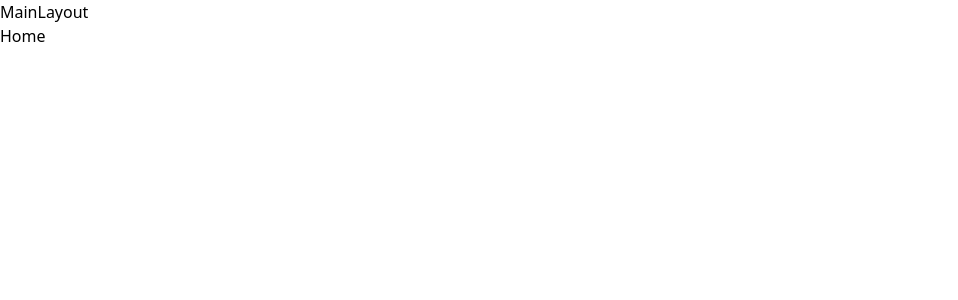
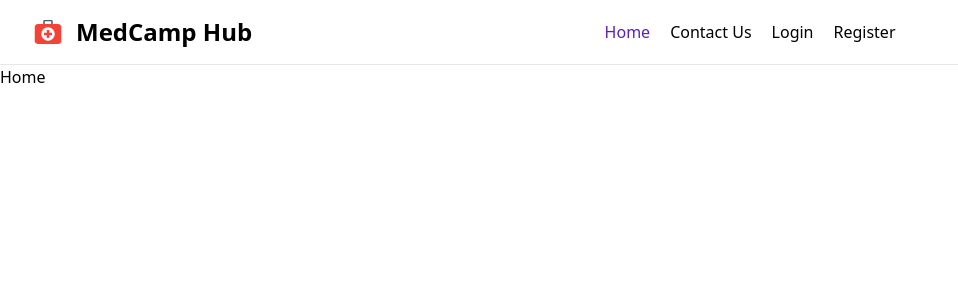
Before and after one commit to imtiazsakib15/med-camp-hub-client, a React (Vite) app: page / in a window 1280 px wide. Shown: the top 300 px of the page, without its empty margins (0-958 px from the left). Built offline with nearby package versions, Linux system fonts and the light colour scheme.

Commit message:
Navbar added

```diff
--- a/src/layout/MainLayout.jsx
+++ b/src/layout/MainLayout.jsx
@@ -1,9 +1,10 @@
 import { Outlet } from "react-router-dom";
+import Navbar from "../pages/Shared/Navbar/Navbar";
 
 const MainLayout = () => {
   return (
     <>
-      MainLayout
+      <Navbar />
       <Outlet />
     </>
   );
--- /dev/null
+++ b/src/pages/Shared/Navbar/Navbar.jsx
@@ -0,0 +1,176 @@
+import { Link, NavLink } from "react-router-dom";
+import logo from "../../../../public/med-camp-logo.png";
+import SectionContainer from "../SectionContainer/SectionContainer";
+
+const Navbar = () => {
+  const user = false;
+  return (
+    <nav className="bg-white border-b border-gray-200">
+      <SectionContainer>
+        <div className="flex flex-wrap items-center justify-between py-4">
+          <Link to="/" className="flex items-center space-x-3">
+            <img src={logo} className="h-8" alt="Logo" />
+            <span className="text-2xl font-semibold whitespace-nowrap">
+              MedCamp Hub
+            </span>
+          </Link>
+          <div className="flex gap-5 md:order-2">
+            {user && (
+              <div className="flex items-center md:order-2 space-x-3 md:space-x-0 ">
+                <button
+                  type="button"
+                  className="flex text-sm bg-gray-800 rounded-full md:me-0 focus:ring-4 focus:ring-gray-300"
+                  id="user-menu-button"
+                  aria-expanded="false"
+                  data-dropdown-toggle="user-dropdown"
+                  data-dropdown-placement="bottom"
+                >
+                  <span className="sr-only">Open user menu</span>
+                  <img
+                    className="w-8 h-8 rounded-full"
+                    src="/docs/images/people/profile-picture-3.jpg"
+                    alt="user photo"
+                  />
+                </button>
+                <div
+                  className="z-50 hidden my-4 text-base list-none bg-white divide-y divide-gray-100 rounded-lg shadow"
+                  id="user-dropdown"
+                >
+                  <div className="px-4 py-3">
+                    <span className="block text-sm text-gray-900">
+                      Bonnie Green
+                    </span>
+                    <span className="block text-sm  text-gray-500 truncate">
+                      name@flowbite.com
+                    </span>
+                  </div>
+                  <ul className="py-2" aria-labelledby="user-menu-button">
+                    <li>
+                      <Link
+                        to="/profile"
+                        className="block px-4 py-2 text-sm text-gray-700 hover:bg-gray-100"
+                      >
+                        Profile
+                      </Link>
+                    </li>
+                    <li>
+                      <Link
+                        to="/"
+                        className="block px-4 py-2 text-sm text-gray-700 hover:bg-gray-100 "
+                      >
+                        Sign out
+                      </Link>
+                    </li>
+                  </ul>
+                </div>
+              </div>
+            )}
+            <button
+              data-collapse-toggle="navbar-user"
+              type="button"
+              className="inline-flex items-center p-2 w-10 h-10 justify-center text-sm text-gray-500 rounded-lg md:hidden hover:bg-gray-100 focus:outline-none focus:ring-2 focus:ring-gray-200"
+              aria-controls="navbar-user"
+              aria-expanded="false"
+            >
+              <span className="sr-only">Open main menu</span>
+              <svg
+                className="w-5 h-5"
+                aria-hidden="true"
+                xmlns="http://www.w3.org/2000/svg"
+                fill="none"
+                viewBox="0 0 17 14"
+              >
+                <path
+                  stroke="currentColor"
+                  strokeLinecap="round"
+                  strokeLinejoin="round"
+                  strokeWidth="2"
+                  d="M1 1h15M1 7h15M1 13h15"
+                />
+              </svg>
+            </button>
+          </div>
+          <div
+            className="items-center justify-between hidden w-full md:flex md:w-auto md:order-1"
+            id="navbar-user"
+          >
+            <ul className="flex flex-col font-medium p-4 md:p-0 mt-4 border border-gray-100 rounded-lg bg-gray-50 md:space-x-5 md:flex-row md:mt-0 md:border-0 md:bg-white ">
+              <li>
+                <NavLink
+                  className={({ isActive }) =>
+                    isActive ? "text-violet-800" : ""
+                  }
+                  to="/"
+                >
+                  Home
+                </NavLink>
+              </li>
+              {user && (
+                <>
+                  <li>
+                    <NavLink
+                      className={({ isActive }) =>
+                        isActive ? "text-violet-800" : ""
+                      }
+                      to="/available-camps"
+                    >
+                      Available Camps
+                    </NavLink>
+                  </li>
+                  <li>
+                    <NavLink
+                      className={({ isActive }) =>
+                        isActive ? "text-violet-800" : ""
+                      }
+                      to="/dashboard"
+                    >
+                      Dashboard
+                    </NavLink>
+                  </li>
+                </>
+              )}
+
+              <li>
+                <NavLink
+                  className={({ isActive }) =>
+                    isActive ? "text-violet-800" : ""
+                  }
+                  to="/contact-us"
+                >
+                  Contact Us
+                </NavLink>
+              </li>
+
+              {!user && (
+                <>
+                  <li>
+                    <NavLink
+                      className={({ isActive }) =>
+                        isActive ? "text-violet-800" : ""
+                      }
+                      to="/login"
+                    >
+                      Login
+                    </NavLink>
+                  </li>
+                  <li>
+                    <NavLink
+                      className={({ isActive }) =>
+                        isActive ? "text-violet-800" : ""
+                      }
+                      to="/register"
+                    >
+                      Register
+                    </NavLink>
+                  </li>
+                </>
+              )}
+            </ul>
+          </div>
+        </div>
+      </SectionContainer>
+    </nav>
+  );
+};
+
+export default Navbar;
--- /dev/null
+++ b/src/pages/Shared/SectionContainer/SectionContainer.jsx
@@ -0,0 +1,9 @@
+const SectionContainer = ({ children }) => {
+  return (
+    <div className="max-w-screen-xl px-4 sm:px-6 lg:px-8 mx-auto">
+      {children}
+    </div>
+  );
+};
+
+export default SectionContainer;
```
